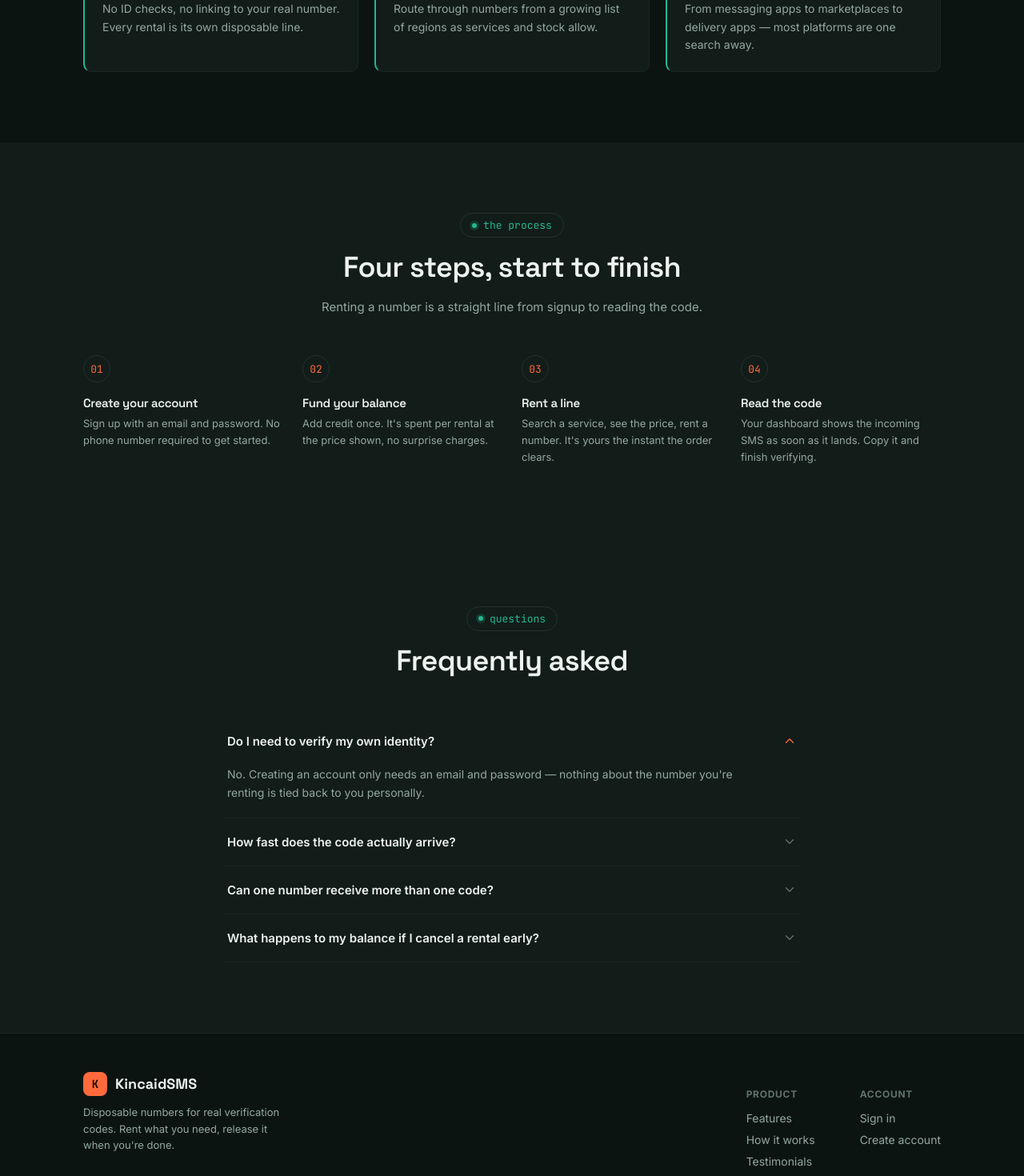
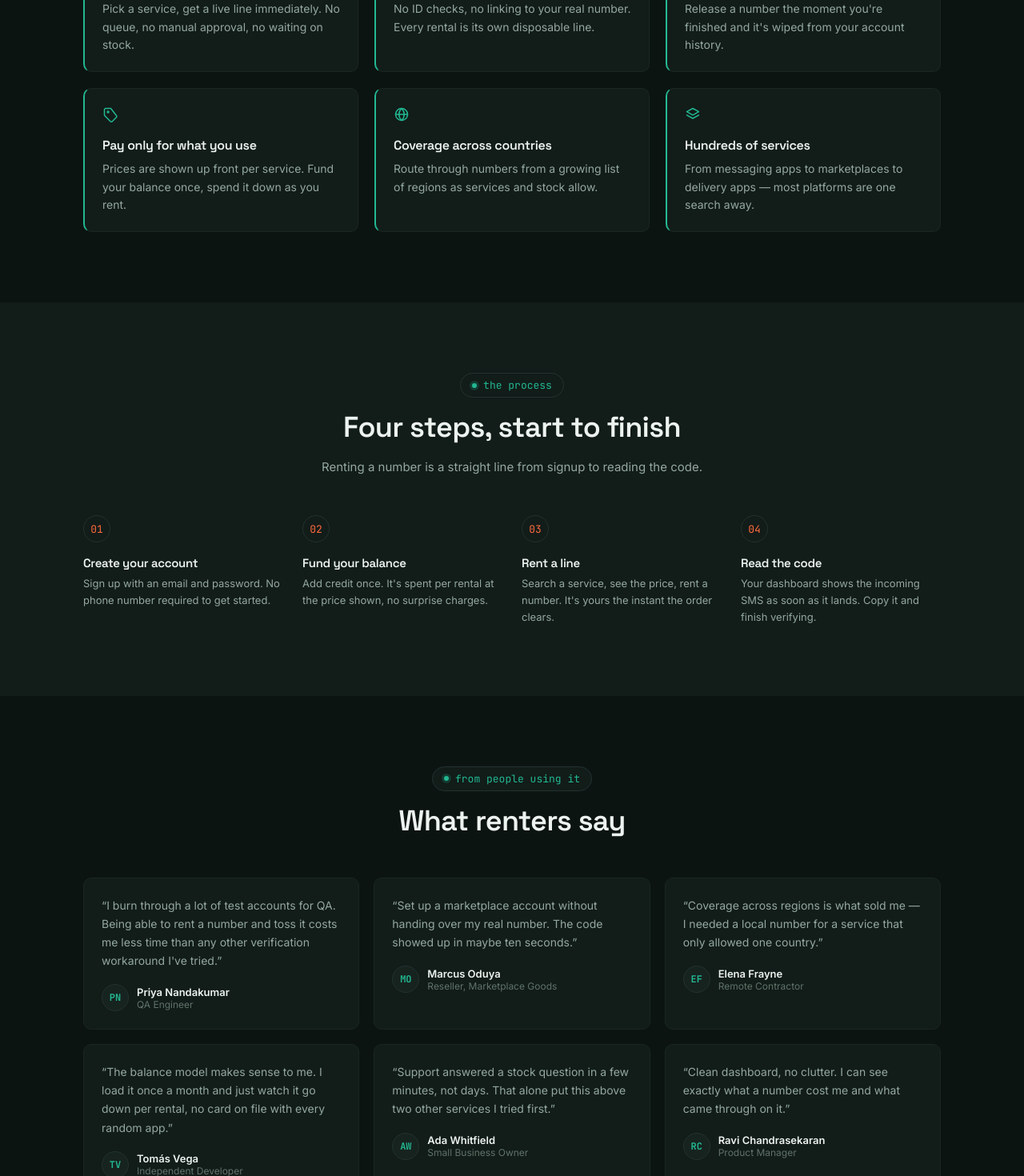
Before and after one commit to Ayeme-djangodev/KincaidSMS, a React (Vite) app in the folder frontend/: page / in a window 1280 px wide. Shown: the part 1330-2800 px from the top of the page at 80% size. Built offline with nearby package versions, Linux system fonts and the light colour scheme; no server answers.

Commit message:
hamburger addede to mobile view

```diff
--- a/frontend/src/pages/Home.jsx
+++ b/frontend/src/pages/Home.jsx
@@ -1,6 +1,7 @@
-import { useState } from "react";
+import { useEffect, useState } from "react";
 import { Link } from "react-router-dom";
 import HeroReadout from "../components/HeroReadout.jsx";
+import useIsMobile from "../hooks/useIsMobile.js";
 import {
   IconBolt,
   IconShield,
@@ -16,9 +17,24 @@ import {
 
 const FEATURES = [
   {
+    icon: IconClock,
+    title: "Numbers online in seconds",
+    body: "Pick a service, get a live line immediately. No queue, no manual approval, no waiting on stock.",
+  },
+  {
     icon: IconLock,
     title: "Nothing tied to your identity",
     body: "No ID checks, no linking to your real number. Every rental is its own disposable line.",
+  },
+  {
+    icon: IconGhost,
+    title: "Gone when you're done",
+    body: "Release a number the moment you're finished and it's wiped from your account history.",
+  },
+  {
+    icon: IconTag,
+    title: "Pay only for what you use",
+    body: "Prices are shown up front per service. Fund your balance once, spend it down as you rent.",
   },
   {
     icon: IconGlobe,
@@ -51,6 +67,44 @@ const STEPS = [
   },
 ];
 
+const TESTIMONIALS = [
+  {
+    quote:
+      "I burn through a lot of test accounts for QA. Being able to rent a number and toss it costs me less time than any other verification workaround I've tried.",
+    name: "Priya Nandakumar",
+    role: "QA Engineer",
+  },
+  {
+    quote:
+      "Set up a marketplace account without handing over my real number. The code showed up in maybe ten seconds.",
+    name: "Marcus Oduya",
+    role: "Reseller, Marketplace Goods",
+  },
+  {
+    quote:
+      "Coverage across regions is what sold me — I needed a local number for a service that only allowed one country.",
+    name: "Elena Frayne",
+    role: "Remote Contractor",
+  },
+  {
+    quote:
+      "The balance model makes sense to me. I load it once a month and just watch it go down per rental, no card on file with every random app.",
+    name: "Tomás Vega",
+    role: "Independent Developer",
+  },
+  {
+    quote:
+      "Support answered a stock question in a few minutes, not days. That alone put this above two other services I tried first.",
+    name: "Ada Whitfield",
+    role: "Small Business Owner",
+  },
+  {
+    quote:
+      "Clean dashboard, no clutter. I can see exactly what a number cost me and what came through on it.",
+    name: "Ravi Chandrasekaran",
+    role: "Product Manager",
+  },
+];
 
 const FAQS = [
   {
@@ -79,24 +133,116 @@ export default function Home() {
       <FeatureStrip />
       <FeaturesGrid />
       <HowItWorks />
+      <Testimonials />
       <FAQ />
+      <FinalCTA />
       <SiteFooter />
     </div>
   );
 }
 
+// MOBILE NAV ADDITION: plain inline SVGs rather than assuming Icons.jsx
+// exports a hamburger/close icon, since that file was never sent for me
+// to check.
+function IconHamburger(props) {
+  return (
+    <svg
+      viewBox="0 0 24 24"
+      width={20}
+      height={20}
+      fill="none"
+      stroke="currentColor"
+      strokeWidth={2}
+      strokeLinecap="round"
+      {...props}
+    >
+      <line x1="3" y1="6" x2="21" y2="6" />
+      <line x1="3" y1="12" x2="21" y2="12" />
+      <line x1="3" y1="18" x2="21" y2="18" />
+    </svg>
+  );
+}
+
+function IconClose(props) {
+  return (
+    <svg
+      viewBox="0 0 24 24"
+      width={20}
+      height={20}
+      fill="none"
+      stroke="currentColor"
+      strokeWidth={2}
+      strokeLinecap="round"
+      {...props}
+    >
+      <line x1="4" y1="4" x2="20" y2="20" />
+      <line x1="20" y1="4" x2="4" y2="20" />
+    </svg>
+  );
+}
+
+const NAV_LINKS = [
+  { href: "#features", label: "Features" },
+  { href: "#how", label: "How it works" },
+  { href: "#testimonials", label: "Testimonials" },
+  { href: "#faq", label: "FAQ" },
+];
+
 function SiteHeader() {
+  // Wider breakpoint than the internal app's sidebar (768) since this
+  // header packs 4 nav links + 2 buttons + a logo inline -- that crowds
+  // sooner than the dashboard's simpler layout, so it switches to the
+  // hamburger earlier. Adjust the number here if it switches too early
+  // or late in practice.
+  const isMobile = useIsMobile(900);
+  const [menuOpen, setMenuOpen] = useState(false);
+
+  // Lock background scroll while the full-screen mobile menu is open --
+  // without this, the page behind the overlay keeps scrolling, which
+  // looks broken.
+  useEffect(() => {
+    document.body.style.overflow = isMobile && menuOpen ? "hidden" : "";
+    return () => {
+      document.body.style.overflow = "";
+    };
+  }, [isMobile, menuOpen]);
+
   return (
     <header className="site-header">
-      <div className="container">
-        <Link to="/" className="site-logo">
+      <div
+        className="container"
+        style={{ display: "flex", alignItems: "center", justifyContent: "space-between" }}
+      >
+        <Link to="/" className="site-logo" onClick={() => setMenuOpen(false)}>
           <span className="mark">K</span>
           KincaidSMS
         </Link>
+
+        {isMobile ? (
+          <button
+            onClick={() => setMenuOpen(true)}
+            aria-label="Open menu"
+            style={{
+              background: "rgba(255,255,255,0.08)",
+              border: "none",
+              borderRadius: 10,
+              width: 40,
+              height: 40,
+              display: "flex",
+              alignItems: "center",
+              justifyContent: "center",
+              color: "inherit",
+              cursor: "pointer",
+            }}
+          >
+            <IconHamburger />
+          </button>
+        ) : (
           <nav className="site-nav">
             <div className="site-nav-links" style={{ display: "flex", gap: 28 }}>
               <a href="#features">Features</a>
               <a href="#how">How it works</a>
+              <a href="#testimonials">Testimonials</a>
               <a href="#faq">FAQ</a>
             </div>
             <div className="site-header-actions">
@@ -108,7 +254,87 @@ function SiteHeader() {
               </Link>
             </div>
           </nav>
+        )}
       </div>
+
+      {isMobile && menuOpen && (
+        <div
+          style={{
+            position: "fixed",
+            inset: 0,
+            background: "#0a0a0a",
+            zIndex: 100,
+            display: "flex",
+            flexDirection: "column",
+            padding: "20px 24px",
+            overflowY: "auto",
+          }}
+        >
+          <div
+            style={{
+              display: "flex",
+              alignItems: "center",
+              justifyContent: "space-between",
+              marginBottom: 48,
+            }}
+          >
+            <Link to="/" className="site-logo" onClick={() => setMenuOpen(false)}>
+              <span className="mark">K</span>
+              KincaidSMS
+            </Link>
+            <button
+              onClick={() => setMenuOpen(false)}
+              aria-label="Close menu"
+              style={{
+                background: "rgba(255,255,255,0.08)",
+                border: "none",
+                borderRadius: 10,
+                width: 40,
+                height: 40,
+                display: "flex",
+                alignItems: "center",
+                justifyContent: "center",
+                color: "inherit",
+                cursor: "pointer",
+              }}
+            >
+              <IconClose />
+            </button>
+          </div>
+
+          <nav style={{ display: "flex", flexDirection: "column", gap: 32, marginBottom: 48 }}>
+            {NAV_LINKS.map((link) => (
+              <a
+                key={link.href}
+                href={link.href}
+                onClick={() => setMenuOpen(false)}
+                style={{ fontSize: 22, color: "inherit", textDecoration: "none" }}
+              >
+                {link.label}
+              </a>
+            ))}
+          </nav>
+
+          <div style={{ display: "flex", gap: 12, marginTop: "auto" }}>
+            <Link
+              to="/login"
+              className="btn ghost"
+              onClick={() => setMenuOpen(false)}
+              style={{ flex: 1, textAlign: "center" }}
+            >
+              Sign in
+            </Link>
+            <Link
+              to="/register"
+              className="btn"
+              onClick={() => setMenuOpen(false)}
+              style={{ flex: 1, textAlign: "center" }}
+            >
+              Get started
+            </Link>
+          </div>
+        </div>
+      )}
     </header>
   );
 }
@@ -234,7 +460,34 @@ function HowItWorks() {
   );
 }
 
-
+function Testimonials() {
+  return (
+    <section className="section" id="testimonials">
+      <div className="container">
+        <div className="section-head">
+          <span className="eyebrow">
+            <span className="dot" /> from people using it
+          </span>
+          <h2>What renters say</h2>
+        </div>
+        <div className="testimonial-grid">
+          {TESTIMONIALS.map((t) => (
+            <div className="testimonial-card" key={t.name}>
+              <p className="quote">&ldquo;{t.quote}&rdquo;</p>
+              <div className="testimonial-who">
+                <div className="avatar-initials">{initials(t.name)}</div>
+                <div>
+                  <div className="name">{t.name}</div>
+                  <div className="role">{t.role}</div>
+                </div>
+              </div>
+            </div>
+          ))}
+        </div>
+      </div>
+    </section>
+  );
+}
 
 function initials(name) {
   return name
@@ -279,6 +532,20 @@ function FAQ() {
   );
 }
 
+function FinalCTA() {
+  return (
+    <div className="container section-tight">
+      <div className="cta-band">
+        <h2>Get a working number in the next minute.</h2>
+        <p>Free to sign up. Fund your balance only when you're ready to rent.</p>
+        <Link to="/register" className="btn lg">
+          Create free account <IconArrowRight width={16} height={16} />
+        </Link>
+      </div>
+    </div>
+  );
+}
+
 function SiteFooter() {
   return (
     <footer className="site-footer">
```
Lines whose indentation alone changed are shown as unchanged.
